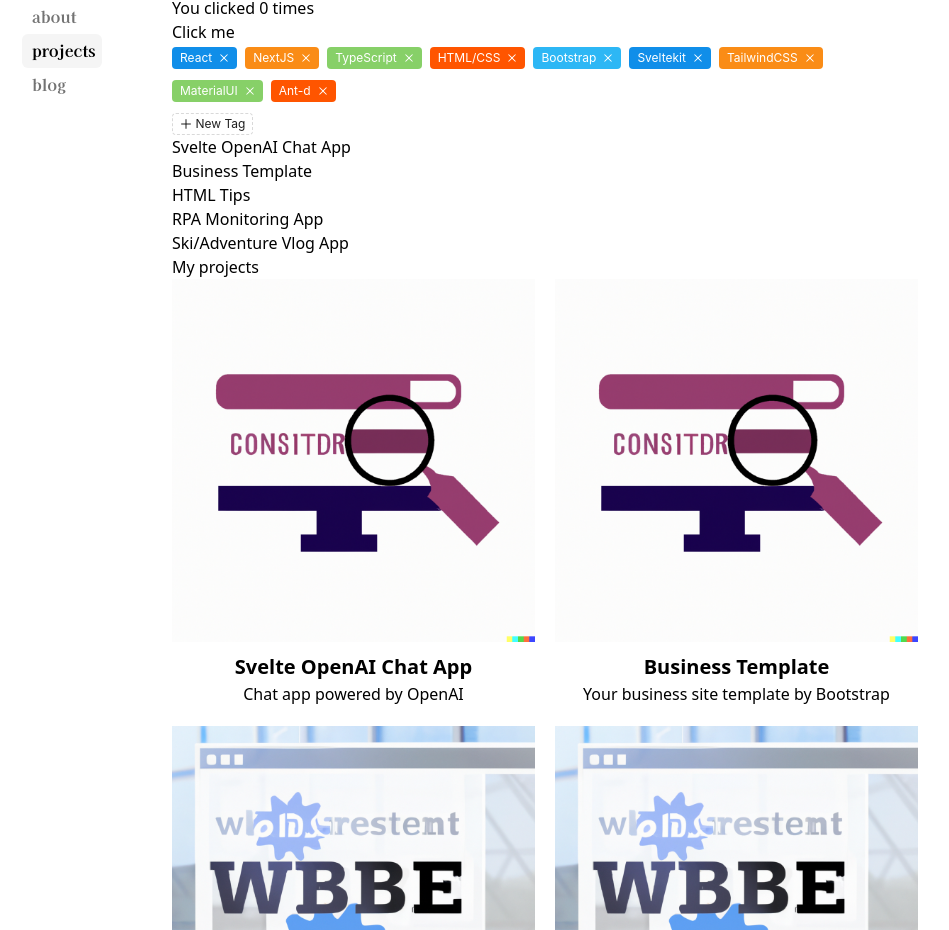
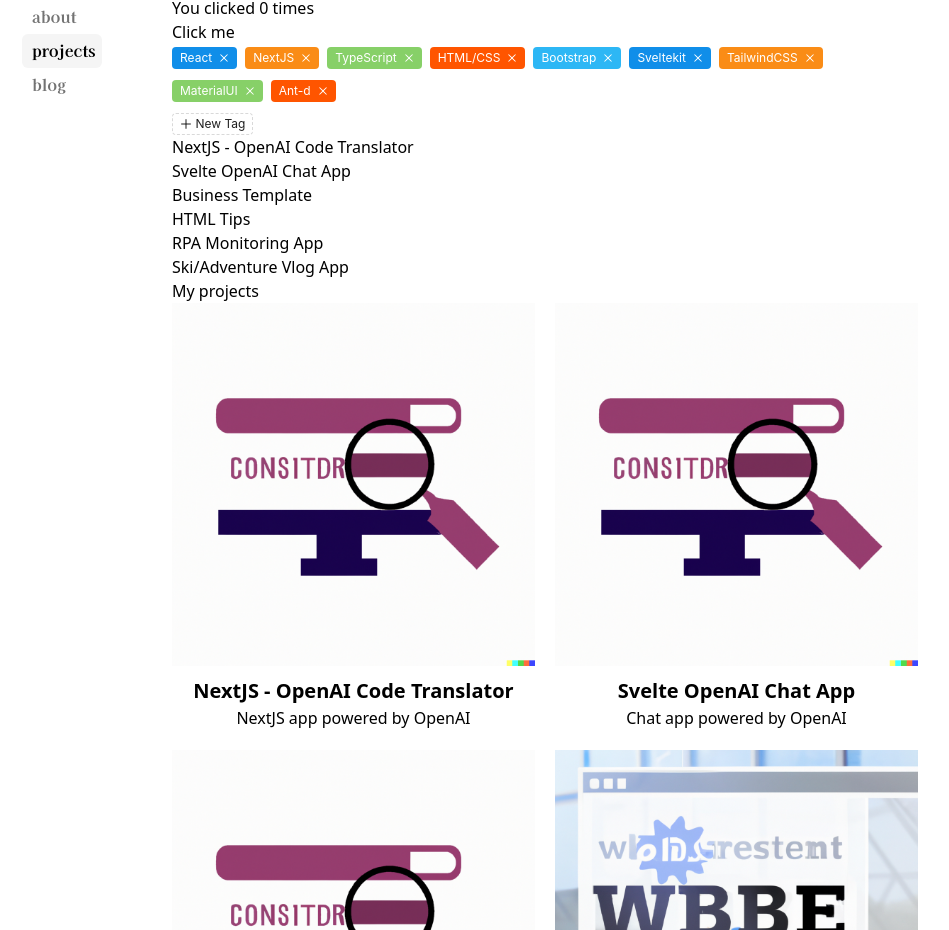
Before and after one commit to el-protoman/nicholasdagostino, a Next.js app: page /projects in a window 1280 px wide. Shown: the part 232-1162 px from the top of the page, without its empty margins (170-1119 px from the left). Built offline with nearby package versions, Linux system fonts and the light colour scheme.

Commit message:
added code translator

```diff
--- a/app/projects/page.tsx
+++ b/app/projects/page.tsx
@@ -8,6 +8,13 @@
     const [tags, setTags] = useState(['React', 'NextJS', 'TypeScript', "HTML/CSS", "Bootstrap", "Sveltekit", "TailwindCSS", "MaterialUI", "Ant-d"]);
 
     const links = [
+        {
+            imageUrl: 'site1.png',
+            siteUrl: 'https://ai-code-translator-neon-one.vercel.app/',
+            title: 'NextJS - OpenAI Code Translator',
+            description: 'NextJS app powered by OpenAI', href: "https://ai-code-translator-neon-one.vercel.app/", classes: ["nextjs", "React"]
+
+        },
         {
             imageUrl: 'site1.png',
             siteUrl: 'https://svelte-chat-dusky.vercel.app/',
--- a/content/what-ive-learned.mdx
+++ b/content/what-ive-learned.mdx
@@ -32,3 +32,8 @@
 + Connected to openai api for chat completion and response from LLM
 + Setup demo SveltKit application with backend and frontend
 + chatbot is a generative chatbot that predicts the statistical probability of a answer to a user prompted question or response
+
+AI Code Translator
++ Prompt engineering for gpt model
++ Create serverless function using nodejs, streams response from openai
++ Create basic frontend with code editor window
```
